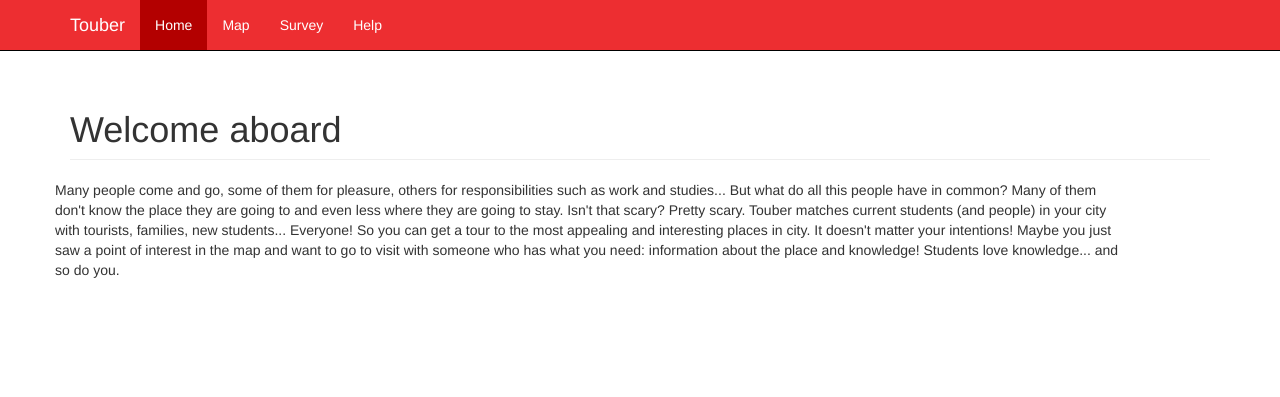
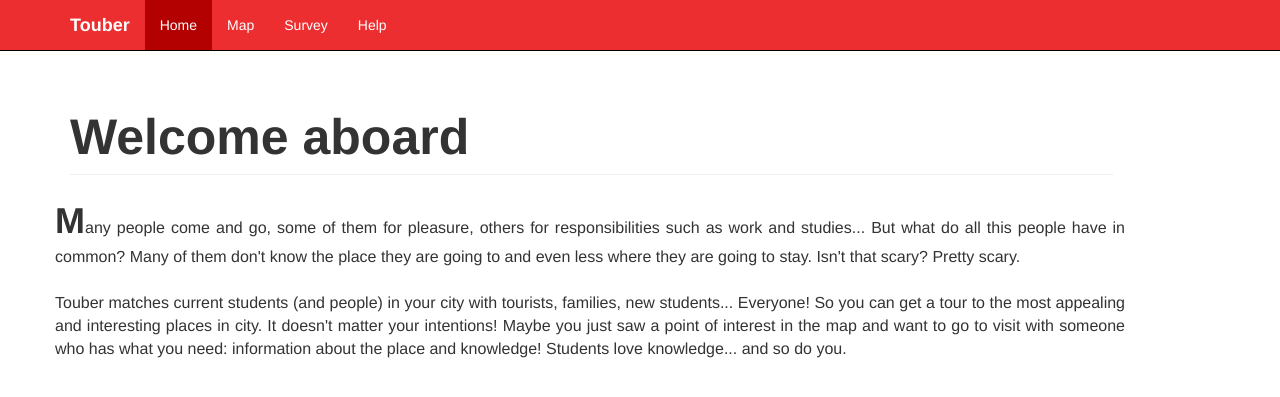
Before and after one commit to efosa15/Touber, a PHP site: page / in a window 1280 px wide. Shown: the top 397 px of the page. Run offline with PHP 8.4, Linux system fonts and the light colour scheme; some libraries are stand-ins or nearby versions.

Commit message:
More styling and implementation of bootstrap!
Index done

```diff
--- a/css/3-col-portfolio.css
+++ b/css/3-col-portfolio.css
@@ -16,8 +16,12 @@ body {
     background-color: #b30000 !important;
 }
 
-#haderMenu:focus, #headerMenu:hover{
+#headerMenu:focus, #headerMenu:hover{
     color: #333;
+}
+
+.navbar-brand{
+    font-weight: bolder;
 }
 .portfolio-item {
     margin-bottom: 10px;
@@ -26,6 +30,20 @@ body {
     border-bottom: 1px solid black;
 }
 
+#header{
+    font-weight: bold;
+    font-size: 50px;
+}
+
+#content{
+    font-size: 16px;
+    text-align: justify;
+}
+
+#content::first-letter{
+    font-size: 225%;
+    font-weight: bolder;
+}
 
 #itemsContainer, #product{
 	margin: 0 auto;
--- a/index.php
+++ b/index.php
@@ -33,16 +33,16 @@
 
         <!-- Page Header -->
         <div class="row">
-            <div class="col-lg-12">
+            <div class="col-lg-11">
                 <h1 id="header" class="page-header">Welcome aboard
 
                 </h1>
             </div>
             <div class="row">
                 <div class="col-lg-11">
-                <p>Many people come and go, some of them for pleasure, others for responsibilities such as work and studies...
+                    <p id="content">Many people come and go, some of them for pleasure, others for responsibilities such as work and studies...
                    But what do all this people have in common? Many of them don't know the place they are going to and even less
-                   where they are going to stay. Isn't that scary? Pretty scary.
+                   where they are going to stay. Isn't that scary? Pretty scary. </br></br>
                    Touber matches current students (and people) in your city with tourists,
                    families, new students... Everyone! So you can get a tour to the most appealing and interesting places in city. It doesn't
                    matter your intentions! Maybe you just saw a point of interest in the map and want to go to visit with someone who has what you need: information about the place and
```
